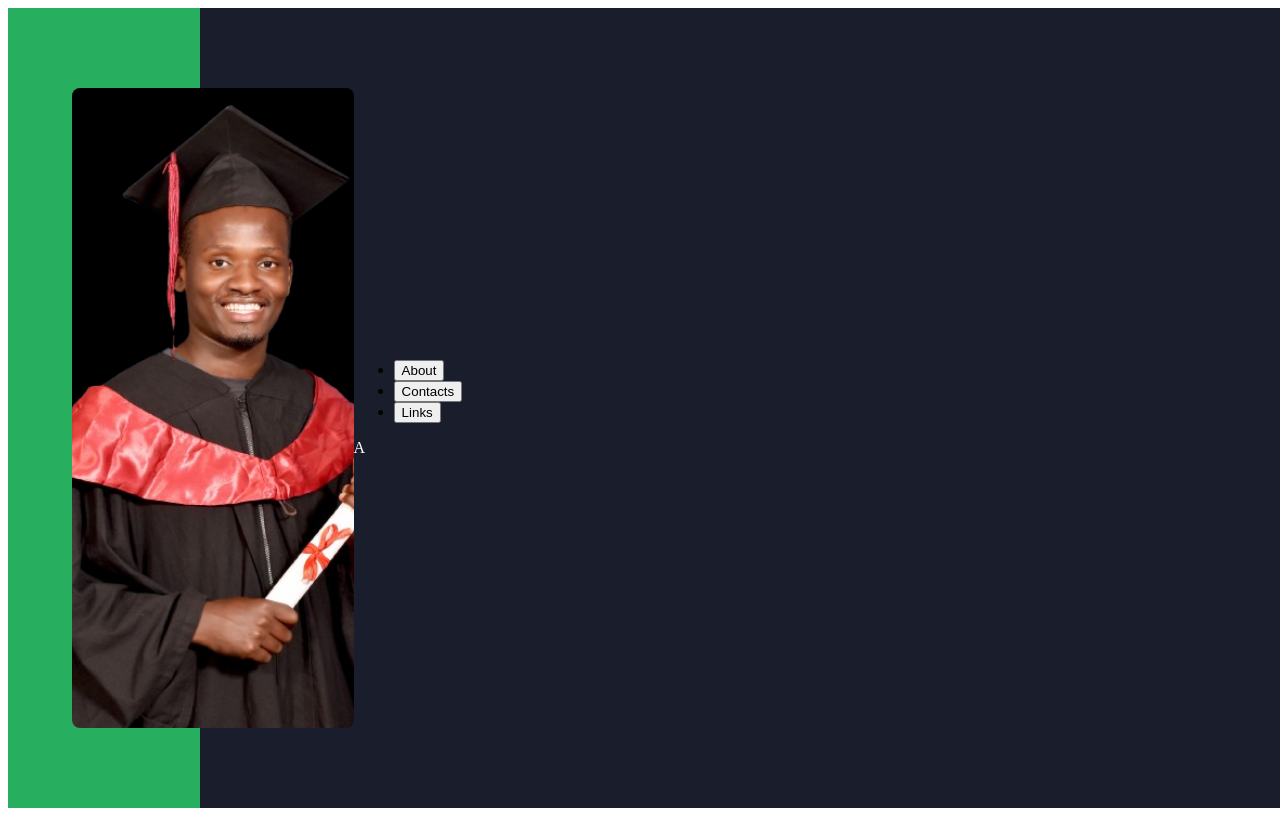
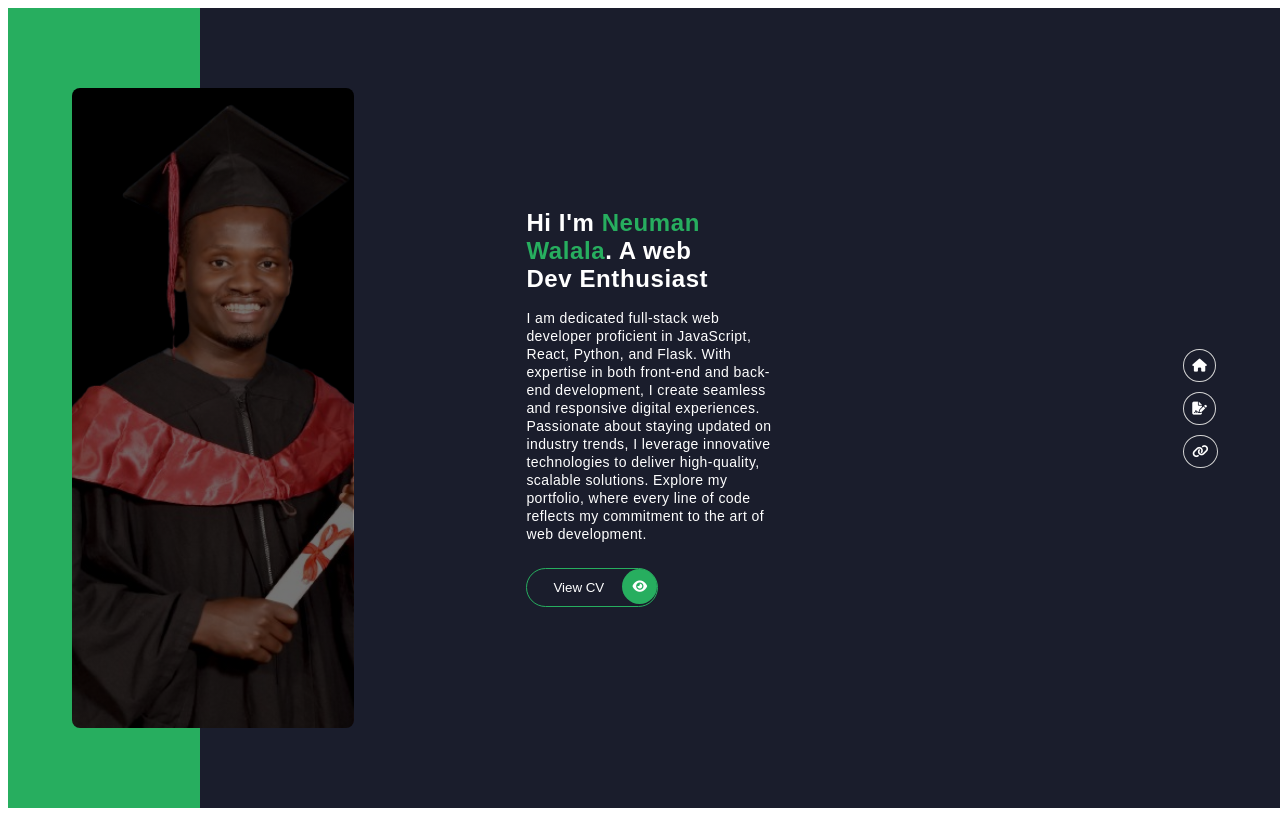
Before and after one commit to Neuman-Nz/Portfolio, a plain HTML site: page index.html in a window 1280 px wide. Drawn offline with Linux system fonts and the light colour scheme.

Commit message:
Finnal touches on the about button

```diff
--- a/index.html
+++ b/index.html
@@ -1,13 +1,16 @@
 <!DOCTYPE html>
 <html lang="en">
+
 <head>
     <meta charset="UTF-8">
     <meta name="viewport" content="width=device-width, initial-scale=1.0">
     <title>Neuman's Portfolio</title>
-    <link rel="stylesheet" href="style.css"/>
+    <link rel="stylesheet" href="style.css" />
+    <script src="https://kit.fontawesome.com/61afd5b8b9.js" crossorigin="anonymous"></script>
 </head>
+
 <body>
-   <div class="container">
+    <div class="container">
         <div class="innerLeft">
 
         </div>
@@ -15,35 +18,70 @@
             <div class="imgContainer">
             </div>
             <div class="innerCenterContent">
+
+                <div class="mainContent">
+                    <div class="about " id="about" style="display: block;">
+                        <p style="color: white;">
+                        <h1 class="mainHeaderAbout">Hi I'm <b>Neuman Walala</b>. A web Dev Enthusiast</h1>
+                        <span class="aboutP">I am dedicated full-stack web developer proficient in JavaScript, React, Python, and Flask.
+                             With expertise in both front-end and back-end development, I create seamless and responsive digital experiences.
+                             Passionate about staying updated on industry trends, I leverage innovative technologies to deliver high-quality, scalable solutions.
+                             Explore my portfolio, where every line of code reflects my commitment to the art of web development.</span>
+                        <div class="aboutBtn">
+                            <button>View CV</button>
+                            <div class="icon">
+                                <i class="fa-solid fa-eye" style="color: #ffffff;"></i>
+                            </div>
+                        </div>
+                        </p>
+                    </div>
+                    <div class="contact displayNone" id="contact">
+                        <p style="color: white;">
+                        <h1 class="mainHeaderAbout">Contact Me</h1>
+                        <div class="contactDiv">
+                            <div><i class="fa-solid fa-at "
+                                    style="color: #ffffff;"></i><span>walalanueman@gmail.com</span></div>
+                            <div><i class="fa-solid fa-phone" style="color: #ffffff;"></i><span>0714328458</span></div>
+                            <div><i class="fa-brands fa-github" style="color: #ffffff;"></i><a
+                                href="https://github.com/Neuman-Nz" target="_blank">github</a></div>
+                            <div><i class="fa-brands fa-linkedin-in" style="color: #ffffff;"></i><a
+                                    href="https://www.linkedin.com/in/neuman-walala-8134a520b/"
+                                    target="_blank">linkedin</a></div>
+                        </div>
+                        </p>
+                    </div>
+                    <div class="link displayNone" id="link">
+                        <p style="color: white;">
+                            <h1 class="mainHeaderAbout">Links</h1>
+
+                        </p>
+                    </div>
+                </div>
+
                 <nav>
                     <ul>
                         <li>
-                            <button onclick="showTab('about')">About</button>
+                            <button onclick="showTab('about')" class="btns">
+                                <i class="fa-solid fa-house" style="color: #ffffff;"></i>
+                            </button>
                         </li>
                         <li>
-                            <button onclick="showTab('contact')">Contacts</button>
+                            <button onclick="showTab('contact')" class="btns">
+                                <i class="fa-solid fa-file-signature" style="color: #ffffff;"></i>
+                            </button>
                         </li>
                         <li>
-                            <button onclick="showTab('link')">Links</button>
+                            <button onclick="showTab('link')" class="btns">
+                                <i class="fa-solid fa-link" style="color: #ffffff;"></i>
+                            </button>
                         </li>
                     </ul>
                 </nav>
+            </div>
+            <!-- <div class="innerCenterNav"></div> -->
+        </div>
+    </div>
+    <script src="./script.js"></script>
+</body>
 
-                <div class="mainContent">
-                    <div class="about " id="about" style="display: block;">
-                        <p style="color: white;">A</p>
-                    </div>
-                    <div class="contact displayNone" id="contact">
-                        <p style="color: white;">C</p>
-                    </div>
-                    <div class="link displayNone" id="link">
-                        <p style="color: white;">L</p>
-                    </div>
-                </div>
-            </div>
-            <div class="innerCenterNav"></div>
-        </div>
-   </div>
-   <script src="./script.js"></script>
-</body>
 </html>
--- a/style.css
+++ b/style.css
@@ -2,6 +2,7 @@
 
 body{
     overflow: hidden;
+    font-family: sans-serif;
 }
 
 .container{
@@ -31,12 +32,13 @@ body{
     z-index: 2;
     display: flex;
     align-items: center;
+    gap: 15%;
 }
 
 .imgContainer{
     height: 80vh;
     width: 22vw;
-    background-image: url(./assets/images/uuuyy-removebg-preview.png);
+    background: linear-gradient(rgba(0, 0, 0, 0.55), rgba(0, 0, 0, 0.55)), url(./assets/images/uuuyy-removebg-preview.png);
     background-position: center;
     background-size: cover;
     background-repeat: no-repeat;
@@ -47,3 +49,111 @@ body{
 .displayNone{
     display: none;
 }
+
+.innerCenterContent{
+    display: flex;
+    align-items: center;
+    gap: 30px;
+    width: 60%;
+    justify-content: space-between;
+}
+
+.about{
+    width: 250px;
+}
+
+.mainHeaderAbout{
+    color: white;
+    font-size: 24px;
+    font-weight: 600;
+    font-family: sans-serif;
+    width: 210px;
+    letter-spacing: 0.025em;
+}
+
+.aboutP{
+    color: white;
+    font-size: 14px;
+    letter-spacing: 0.03em;
+}
+
+.mainHeaderAbout b{
+    color: #27ae5f;
+    font-weight: 700;
+
+}
+
+.aboutBtn{
+    background-color: transparent;
+    border: 1px solid #27ae5f;
+    border-radius: 30vh;
+    padding: 10px 20px;
+    width: 90px;
+    display: flex;
+    margin-top: 10%;
+    position: relative;
+}
+
+.fa-solid{
+    font-size: 13px;
+}
+
+.icon{
+    position: absolute;
+    right: 0;
+    background-color: #27ae5f;
+    padding: 10px;
+    height: 15px;
+    width: 15px;
+    border-radius: 50%;
+    top: 0;
+    display: flex;
+    align-items: center;
+    justify-content: center;
+
+}
+
+.aboutBtn button{
+    background-color: transparent;
+    color: white;
+    border: none;
+    outline: none;
+}
+
+.btns{
+    background-color: transparent;
+    border: 1px solid lightgrey;
+    border-radius: 50%;
+    padding: 8px;
+    cursor: pointer;
+    transition: background border 0.3s ease-in-out;
+}
+
+.btns:hover{
+    background-color: #27ae5f;
+    border: 1px solid #27ae5f;
+}
+
+nav ul {
+    display: flex;
+    flex-direction: column;
+    gap: 10px;
+}
+
+nav ul li{
+    list-style: none;
+}
+
+.contactDiv{
+    display: flex;
+    gap: 10px;
+    flex-direction: column;
+    font-weight: 300;
+}
+
+.contactDiv span, .contactDiv div a{
+    color: white;
+    font-size: 13px;
+    margin-left: 20px;
+    text-decoration: none;
+}
```
